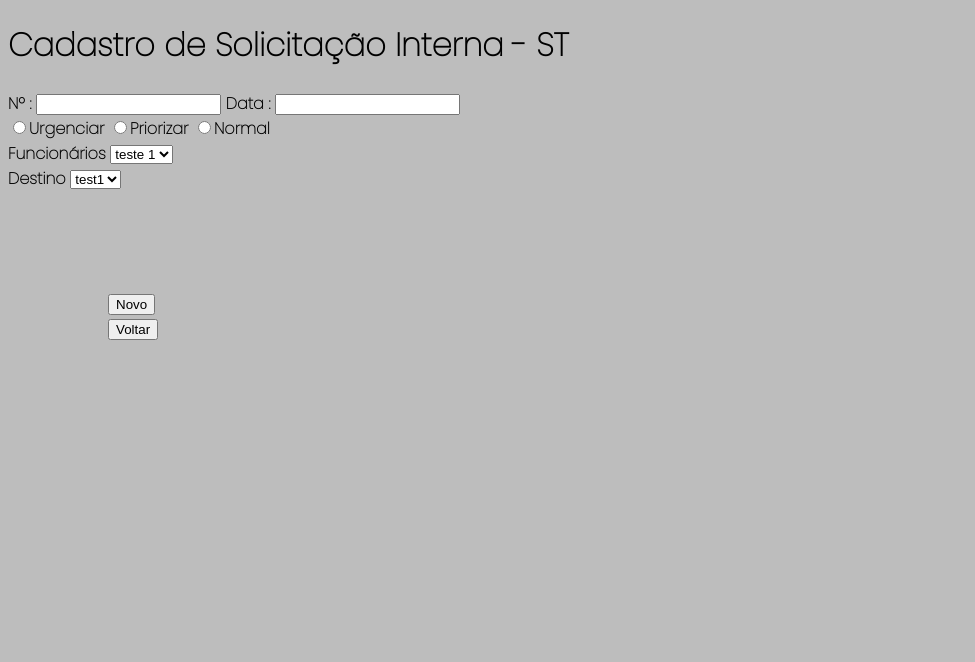
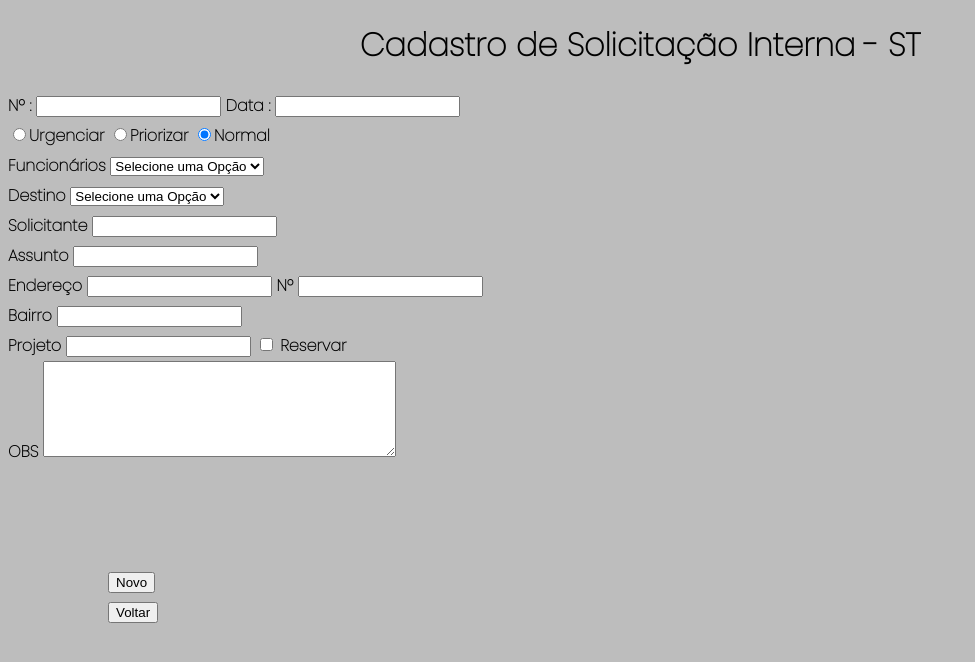
Before and after one commit to AlvesRicardo92/Sistema-TR, a PHP site: page /solicitacaointerna.html in a window 1280 px wide. Shown: the top 662 px of the page, without its empty margins (0-975 px from the left). Run offline with PHP 8.4, Linux system fonts and the light colour scheme.

Commit message:
atualização

```diff
--- a/solicitacaointerna.html
+++ b/solicitacaointerna.html
@@ -6,21 +6,21 @@
     <meta charset="UTF-8">
     <meta http-equiv="X-UA-Compatible" content="IE=edge">
     <meta name="viewport" content="width=device-width, initial-scale=1.0">
-    <title>Document</title>
+    <title>Solicitação Interna</title>
 </head>
 <body>
 <main>
 
 <h1> Cadastro de Solicitação Interna - ST</h1>
 
-<form action="#">
+<form class="pagina" action="#">
 
     <div>
         <div>
             <label for="Nº">Nº :</label>
-            <input type="text" name="" id="">
+            <input type="text" name="Nº" id="Nº">
             <label for="Data">Data :</label>
-            <input type="text" name="" id=""><br>
+            <input type="text" name="Data" id="Dara">
         </div>
 
         <div class="teste">
@@ -31,12 +31,13 @@
                 <input type="radio" name="Priorizar" id="Priorizar">Priorizar
             </label>
             <label for="Normal">
-                <input type="radio" name="Normal" id="Normal">Normal
+                <input type="radio" name="Normal" id="Normal" checked>Normal
             </label>
         </div>
         <div>
         <label for="Funcionários:">Funcionários</label>
             <select name="Funcionários" id="Funcionários">
+                <option selected disabled value="Selecione">Selecione uma Opção</option>
                 <option value="teste1">teste 1</option>
                 <option value="teste2"> teste 2</option>
             </select>
@@ -44,16 +45,50 @@
         <div>
             <label for="Destino">Destino</label>
             <select name="Destino" id="Destino">
+                <option selected disabled value="Selecione">Selecione uma Opção</option>
                 <option value="test1">test1</option>
                 <option value="test2">test2</option>
             </select>
         </div>
 
+        <div>
+            <label for="Solicitante"> Solicitante
+            <input type="text" name="Solicitante" id="Solicitante">
+        </div>
+
+        <div>
+                <label for="Assunto">Assunto</label>
+                <input type="text" name="Assunto" id="Assunto">
+        </div>
+
+        <div>
+                <label for="Endereço">Endereço</label>
+                <input type="text" name="Endereço" id="Endereço">
+                <label for="Nº">Nº</label>
+                <input type="text" name="Nº" id="Nº">
+        </div>
+
+        <div>
+                <label for="Bairro">Bairro</label>
+                <input type="text" name="Bairro" id="Bairro">
+        </div>
+
+        <div>
+            <label for="Projeto">Projeto</label>
+            <input type="text" name="Projeto" id="Projeto">
+            <input type="checkbox" name="Reservar" id="Reservar">
+            <label for="Reservar">Reservar</label>
+        </div>
+
+        <div>
+            <label for="OBS:">OBS</label>
+
+            <textarea name="" id="" cols="30" rows="6" style="width: 26em;"></textarea>
+
+        </div>
 
 
     </div>
-
-</form>
 
     <div class="voltar">
         <form action="#">
@@ -64,6 +99,9 @@
       </form>
     </div>
 
+</form>
+
+
 </main>
 </body>
 </html>
--- a/style.css
+++ b/style.css
@@ -30,6 +30,10 @@ h1.titulo {
     color: white;
     font-family: var(--fonte-diferente);
     font-weight: bold;
+}
+
+h1 {
+    text-align: center;
 }
 
 div.voltar{
@@ -83,3 +87,7 @@ nav {
     border-radius: 10px;
 
 }
+
+.pagina {
+    line-height: 30px;
+}
```
Also changed, not shown: index.html (line endings or trailing spaces).
